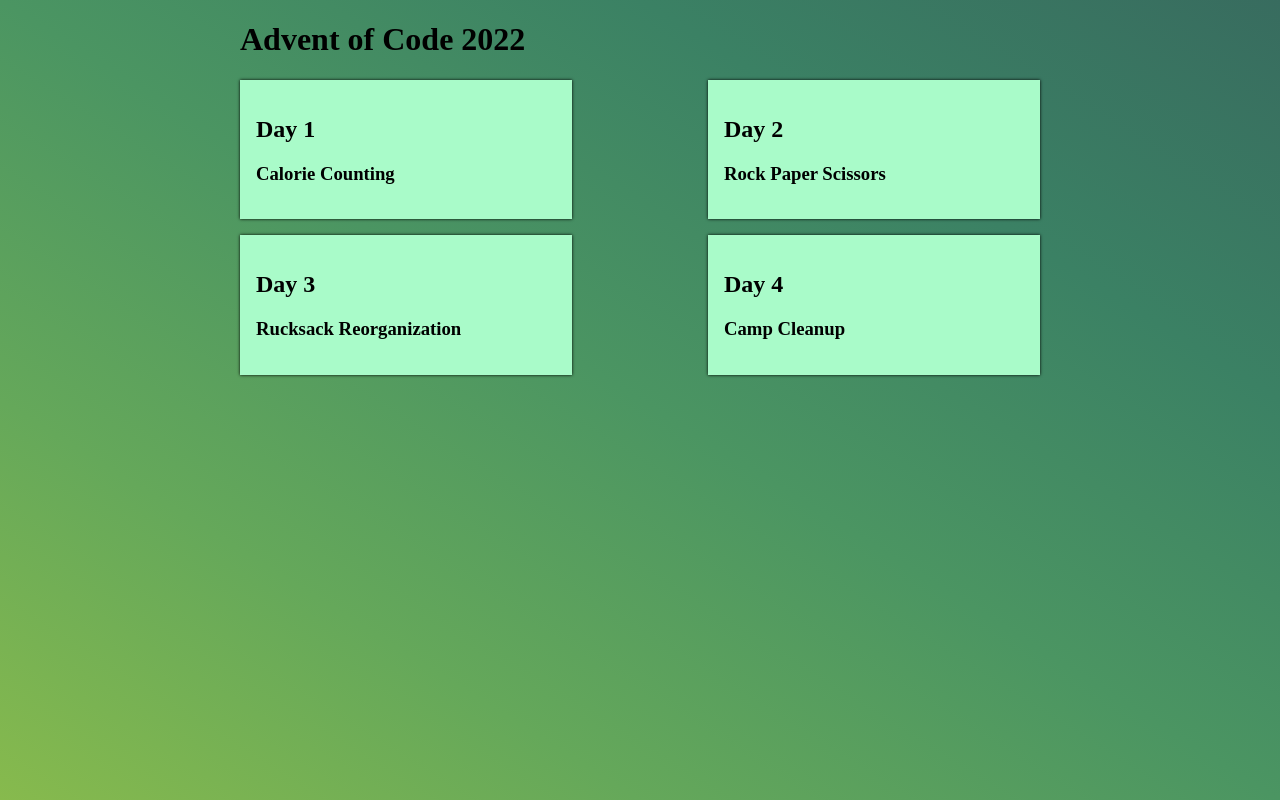
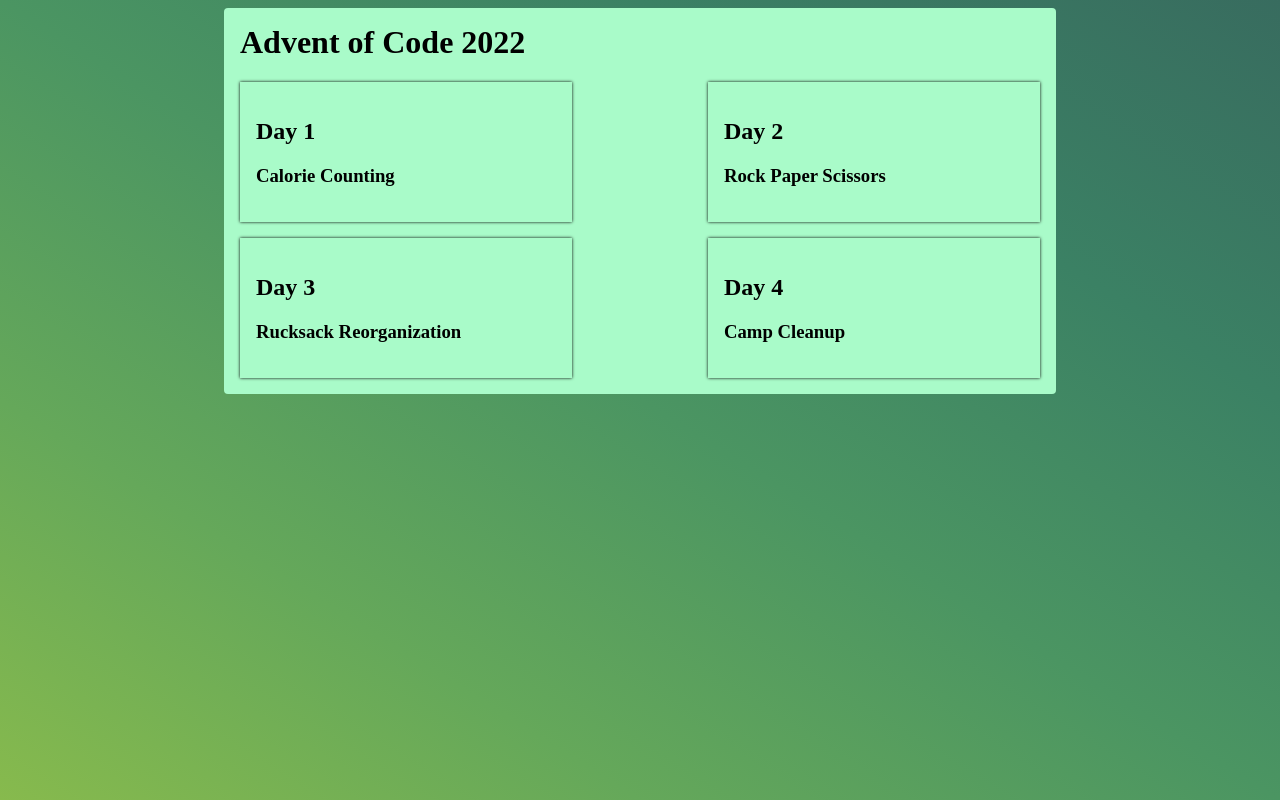
Before and after one commit to crummy/adventofcode2022, a SvelteKit app: page / in a window 1280 px wide. Built offline with nearby package versions, Linux system fonts and the light colour scheme.

Commit message:
Little more styling

```diff
--- a/src/routes/+layout.svelte
+++ b/src/routes/+layout.svelte
@@ -7,6 +7,23 @@ import {primary, secondary, tertiary} from "./colours";
     .container {
         margin: 0 auto;
         max-width: 800px;
+        border-radius: 4px;
+        padding: 1em;
+        position: relative;
+    }
+
+    :global(.container h1) {
+        margin-top: 0;
+    }
+
+    :global(.container label) {
+        border: 1px solid black;
+        box-shadow: 0 0 2px;
+        margin: 0.5em;
+        padding: 0.5em;
+        position: absolute;
+        right: 0;
+        top: 0;
     }
 
     :global(html) {
@@ -16,6 +33,6 @@ import {primary, secondary, tertiary} from "./colours";
     }
 </style>
 
-<div class="container" style={`--primary-color: ${primary}; --secondary-color: ${secondary}; --tertiary-color: ${tertiary}`}>
+<div class="container" style={`--primary-color: ${primary}; --secondary-color: ${secondary}; --tertiary-color: ${tertiary}; background-color: ${primary}`}>
 <slot/>
 </div>
```
